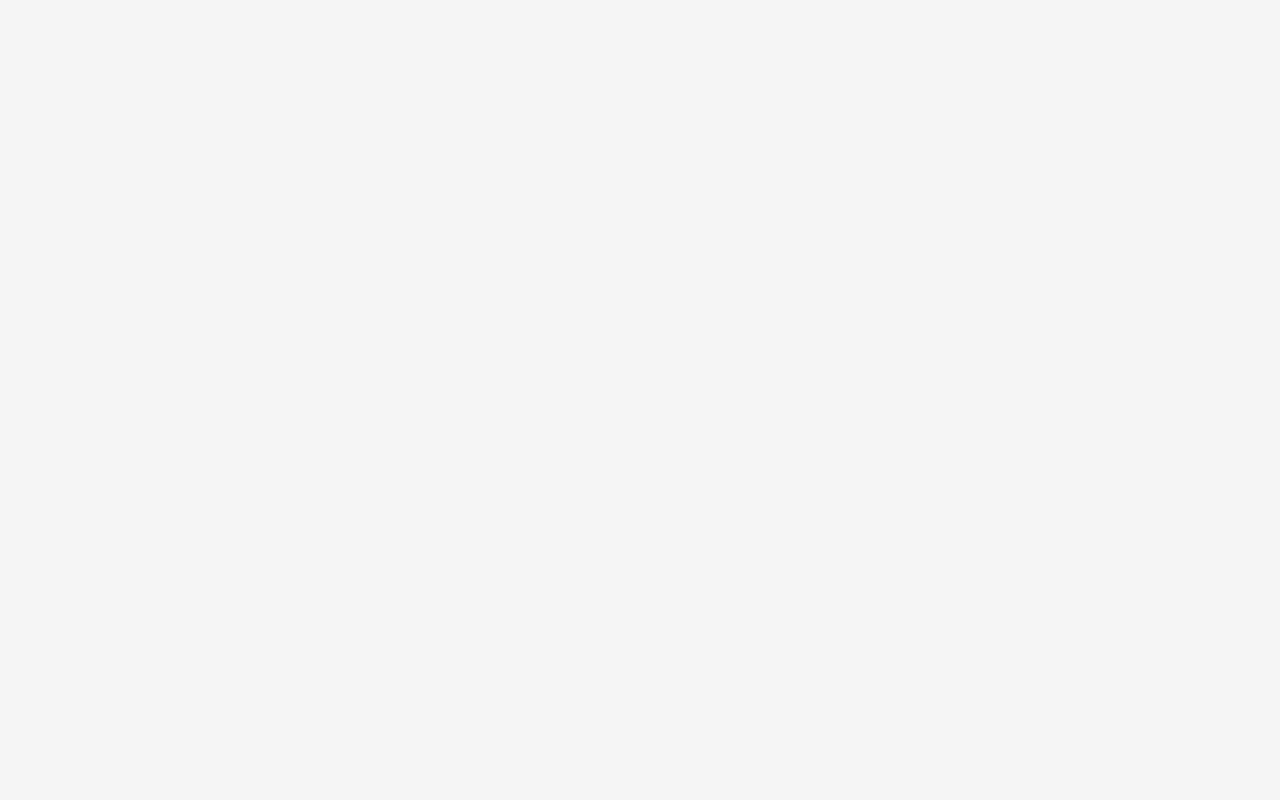
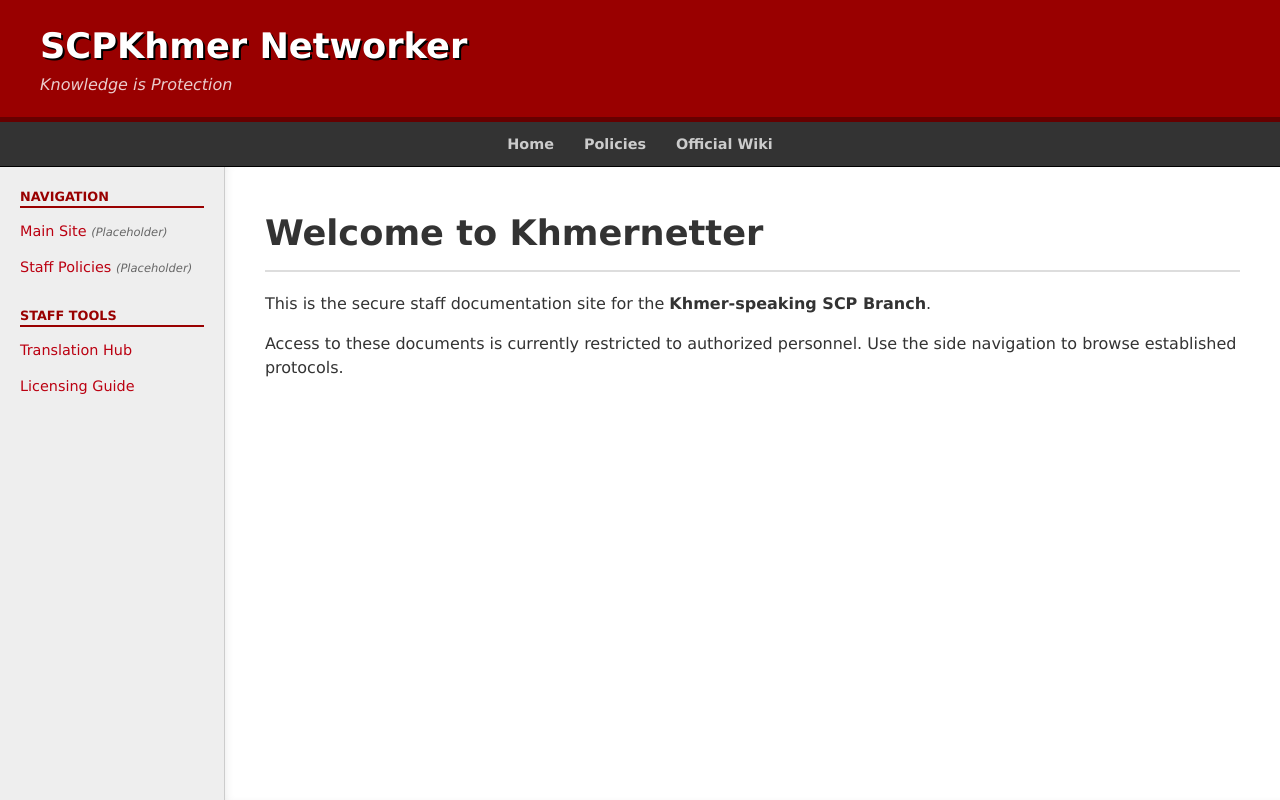
Before and after one commit to tsubakihikaru/SCPKhmer-Networker, a plain HTML site: page index.html in a window 1280 px wide. Drawn offline with Linux system fonts and the light colour scheme.

Commit message:
Update index.html

```diff
--- a/index.html
+++ b/index.html
@@ -1,22 +1,93 @@
+<!DOCTYPE html>
+<html lang="en">
 <head>
     <meta charset="UTF-8">
+    <meta name="viewport" content="width=device-width, initial-scale=1.0">
     <title>SCPKhmer Networker | Khmernetter</title>
     <style>
-        /* General Layout */
-        body { margin: 0; font-family: "Verdana", sans-serif; background: #f4f4f4; color: #333; }
-        #header { background: #900; color: #fff; padding: 30px; text-align: center; border-bottom: 5px solid #600; }
-        #top-bar { background: #333; padding: 10px; text-align: center; }
-        #top-bar a { color: #fff; text-decoration: none; margin: 0 15px; font-weight: bold; font-size: 0.9em; }
+        /* CSS resets and layout */
+        body { margin: 0; font-family: "Verdana", Geneva, sans-serif; background: #f4f4f4; color: #333; line-height: 1.5; }
+        #container { display: flex; flex-direction: column; min-height: 100vh; }
 
-        /* The "Sigma" Flexbox Layout */
-        #content-wrap { display: flex; min-height: 100vh; }
+        /* HEADER: The "Duksin-Proof" Crimson Banner */
+        #header { background: #900; color: #fff; padding: 20px 40px; border-bottom: 5px solid #600; box-shadow: 0 2px 5px rgba(0,0,0,0.2); }
+        #header h1 { margin: 0; font-size: 2.2em; }
+        #header h1 a { color: #fff; text-decoration: none; text-shadow: 2px 2px #000; }
+        #header h2 { margin: 0; font-size: 1em; font-weight: normal; opacity: 0.8; font-style: italic; }
 
-        #side-bar { width: 220px; background: #eee; padding: 20px; border-right: 1px solid #ccc; }
-        #side-bar .heading { font-weight: bold; border-bottom: 1px solid #600; margin-bottom: 10px; color: #600; }
-        #side-bar ul { list-style: none; padding: 0; margin-bottom: 20px; }
-        #side-bar a { color: #900; text-decoration: none; font-size: 0.85em; }
+        /* TOP-BAR: Admin Nav */
+        #top-bar { background: #333; padding: 10px; border-bottom: 1px solid #000; }
+        #top-bar ul { list-style: none; margin: 0; padding: 0; display: flex; justify-content: center; }
+        #top-bar li { margin: 0 15px; }
+        #top-bar a { color: #ccc; text-decoration: none; font-weight: bold; font-size: 0.9em; transition: 0.3s; }
+        #top-bar a:hover { color: #fff; }
 
-        #main-content { flex-grow: 1; padding: 40px; background: #fff; }
-        #page-title { font-size: 2em; font-weight: bold; border-bottom: 2px solid #900; margin-bottom: 20px; }
+        /* MAIN CONTENT WRAPPER */
+        #content-wrap { display: flex; flex-grow: 1; }
+
+        /* SIDE-BAR: Navigation Fortress */
+        #side-bar { width: 240px; background: #eee; padding: 20px; border-right: 1px solid #ccc; box-sizing: border-box; }
+        .side-block { margin-bottom: 25px; }
+        .side-block .heading { font-weight: bold; color: #900; border-bottom: 2px solid #900; margin-bottom: 10px; text-transform: uppercase; font-size: 0.8em; }
+        #side-bar ul { list-style: none; padding: 0; margin: 0; }
+        #side-bar li { margin-bottom: 8px; }
+        #side-bar a { color: #b01; text-decoration: none; font-size: 0.9em; display: block; padding: 3px 0; }
+        #side-bar a:hover { text-decoration: underline; color: #600; }
+
+        /* MAIN READING AREA */
+        #main-content { flex-grow: 1; padding: 40px; background: #fff; box-shadow: inset 5px 0 10px -5px rgba(0,0,0,0.1); }
+        #page-title { font-size: 2.2em; font-weight: bold; color: #333; border-bottom: 2px solid #ddd; margin-bottom: 20px; padding-bottom: 10px; }
+        .km-text { color: #666; font-size: 0.8em; font-style: italic; }
+
+        /* Mobile Responsiveness */
+        @media (max-width: 768px) {
+            #content-wrap { flex-direction: column; }
+            #side-bar { width: 100%; border-right: none; border-bottom: 1px solid #ccc; }
+        }
     </style>
 </head>
+<body>
+    <div id="container">
+
+        <header id="header">
+            <h1><a href="#">SCPKhmer Networker</a></h1>
+            <h2>Knowledge is Protection</h2>
+        </header>
+
+        <nav id="top-bar">
+            <ul>
+                <li><a href="#">Home</a></li>
+                <li><a href="#">Policies</a></li>
+                <li><a href="https://wikidot.com" target="_blank">Official Wiki</a></li>
+            </ul>
+        </nav>
+
+        <div id="content-wrap">
+            <nav id="side-bar">
+                <div class="side-block">
+                    <div class="heading">Navigation</div>
+                    <ul>
+                        <li><a href="#">Main Site <span class="km-text">(Placeholder)</span></a></li>
+                        <li><a href="#">Staff Policies <span class="km-text">(Placeholder)</span></a></li>
+                    </ul>
+                </div>
+                <div class="side-block">
+                    <div class="heading">Staff Tools</div>
+                    <ul>
+                        <li><a href="#">Translation Hub</a></li>
+                        <li><a href="#">Licensing Guide</a></li>
+                    </ul>
+                </div>
+            </nav>
+
+            <main id="main-content">
+                <div id="page-title">Welcome to Khmernetter</div>
+                <div id="page-content">
+                    <p>This is the secure staff documentation site for the <strong>Khmer-speaking SCP Branch</strong>.</p>
+                    <p>Access to these documents is currently restricted to authorized personnel. Use the side navigation to browse established protocols.</p>
+                </div>
+            </main>
+        </div>
+    </div>
+</body>
+</html>
```
